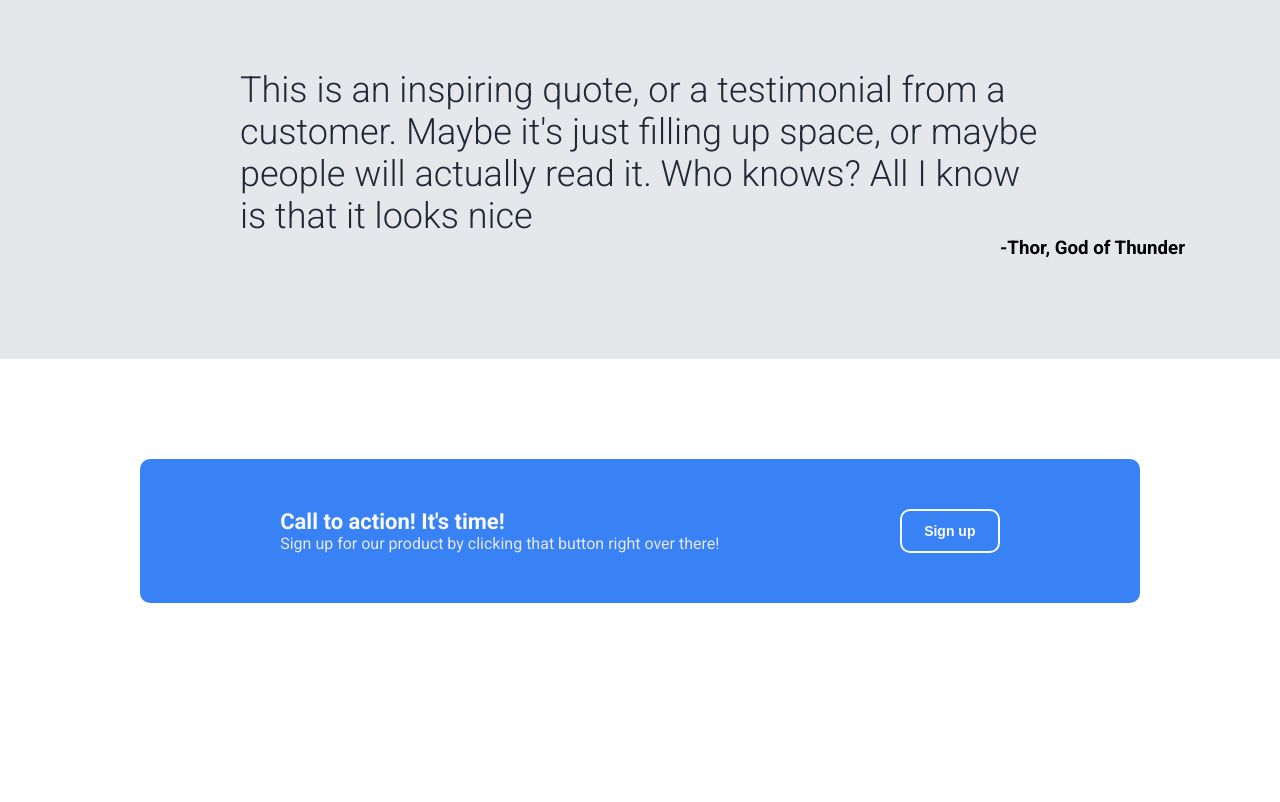
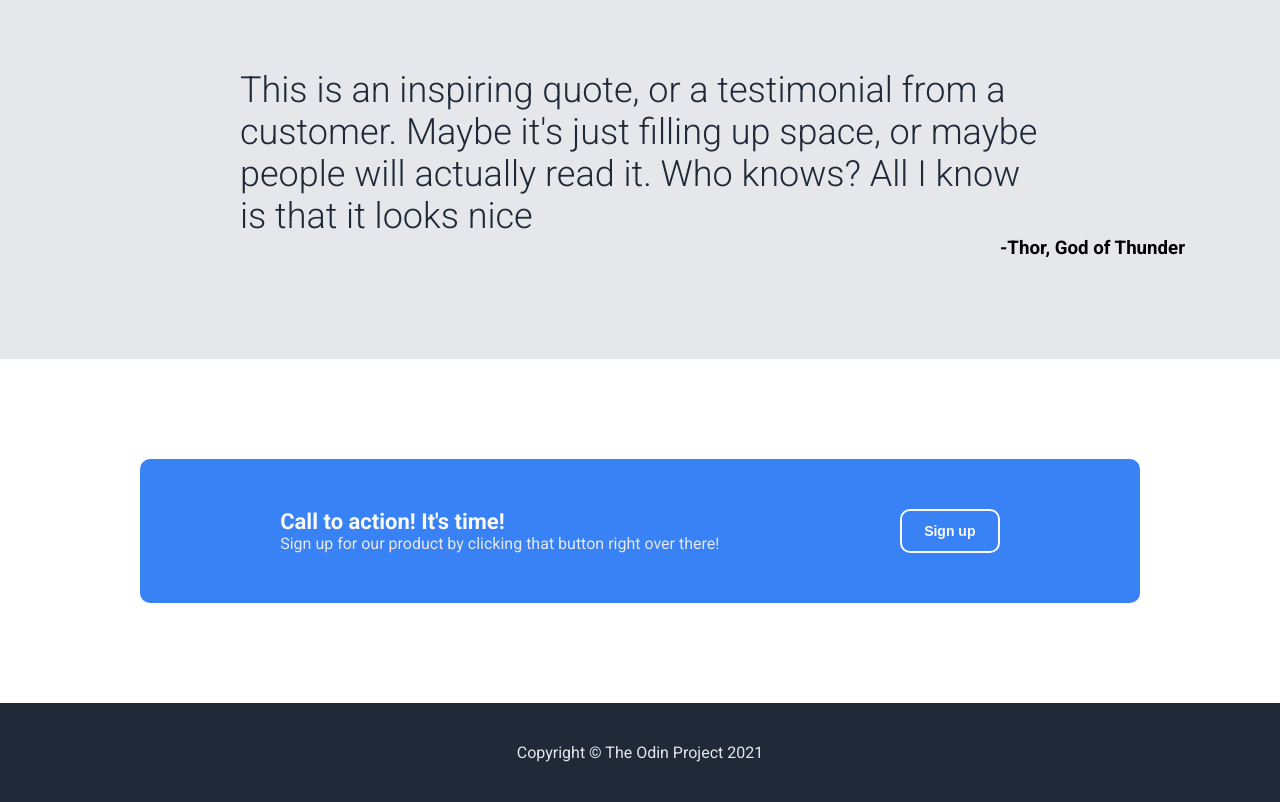
Before and after one commit to krslakdan/odin-landing-page, a plain HTML site: page index.html in a window 1280 px wide. Shown: the part 1031-1833 px from the top of the page. Before the commit the page ends 1734 px from the top, so only its background shows below. Drawn offline with Linux system fonts and the light colour scheme; a web font is replaced by a local one.

Commit message:
Add style to footer

```diff
--- a/index.html
+++ b/index.html
@@ -78,5 +78,8 @@
         <button class="btn-cta">Sign up</button>
       </div>
     </div>
+    <div class="footer">
+      <p>Copyright © The Odin Project 2021</p>
+    </div>
   </body>
 </html>
--- a/style.css
+++ b/style.css
@@ -146,8 +146,15 @@ body {
   padding: 16px;
 }
 
-.hero {
+.hero,
+.footer {
   background-color: #1f2937;
+}
+
+.footer {
+  color: #e5e7eb;
+  text-align: center;
+  padding: 40px;
 }
 
 .logo {
```
